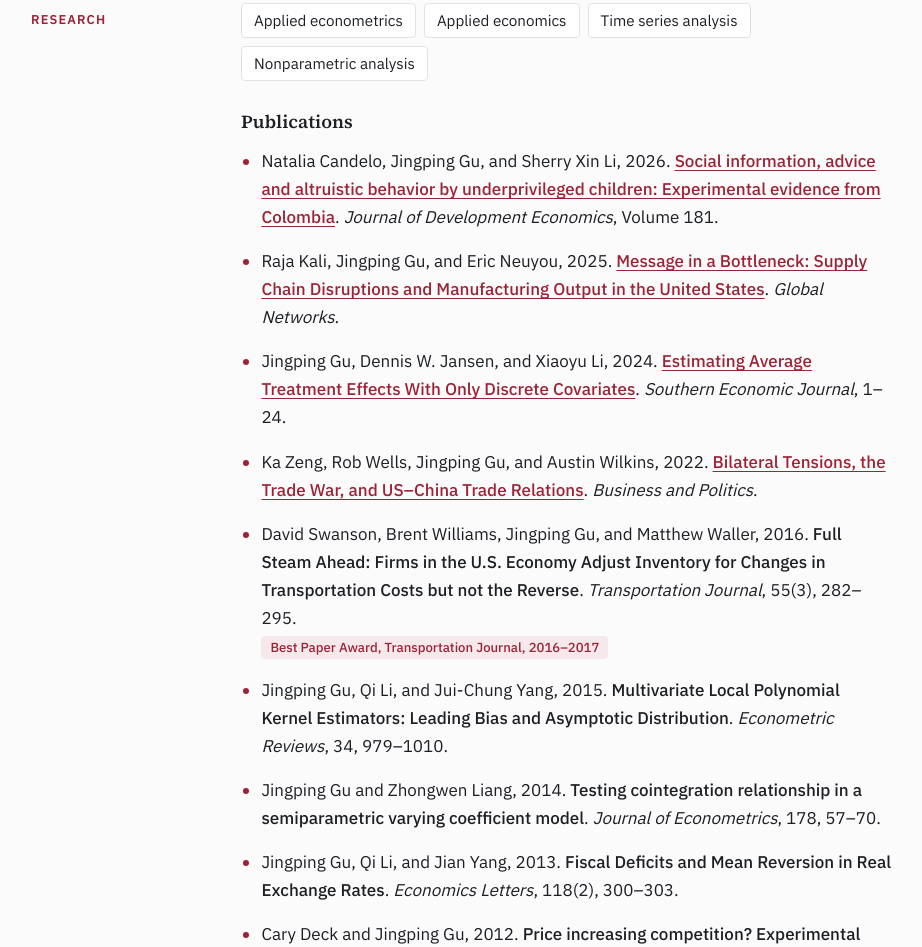
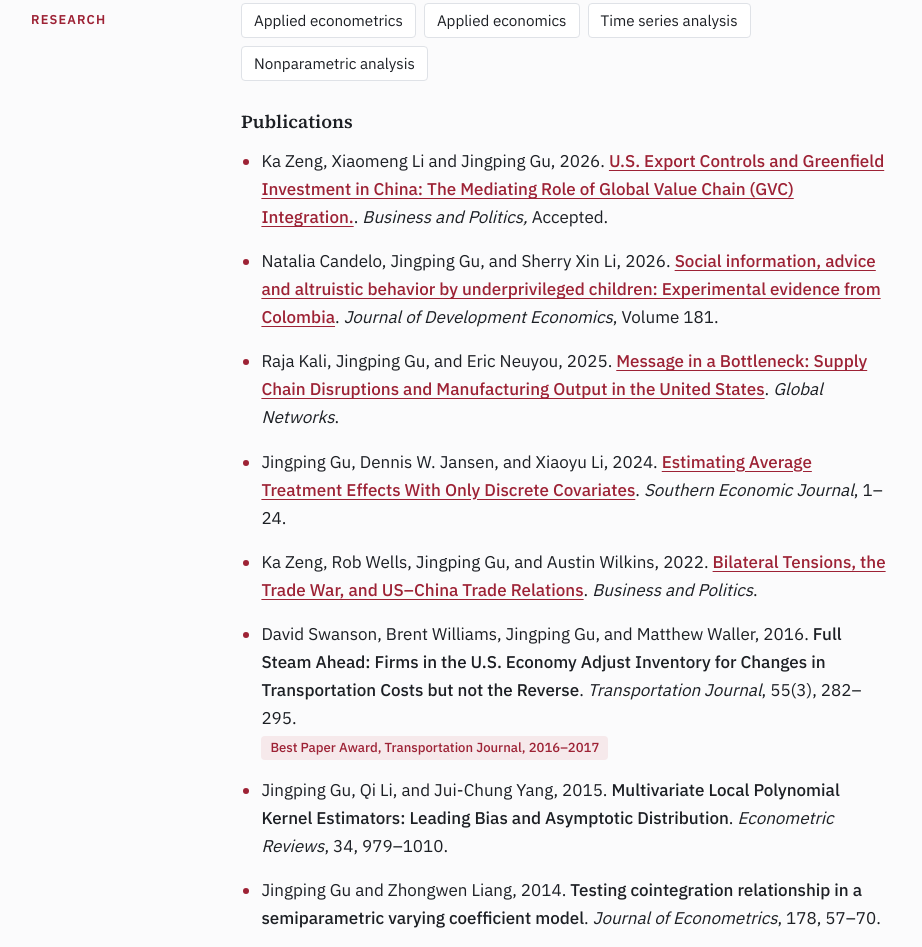
Before and after one commit to Jingpinggu/jingpinggu.github.io, a plain HTML site: page index.html in a window 1280 px wide. Shown: the part 971-1918 px from the top of the page, without its empty margins (173-1095 px from the left). Drawn offline with Linux system fonts and the light colour scheme.

Commit message:
Add files via upload

```diff
--- a/index.html
+++ b/index.html
@@ -218,6 +218,9 @@
       </ul>
       <h3>Publications</h3>
       <ol class="pubs">
+	<li><div>Ka Zeng, Xiaomeng Li and Jingping Gu, 2026. <span class="pub-title"><a href=" ">U.S. Export Controls and Greenfield Investment in China: The
+Mediating Role of Global Value Chain (GVC) Integration.</a></span>. <em>Business and Politics,</em> Accepted. </div></li>
+
         <li><div>Natalia Candelo, Jingping Gu, and Sherry Xin Li, 2026. <span class="pub-title"><a href="https://doi.org/10.1016/j.jdeveco.2026.103750">Social information, advice and altruistic behavior by underprivileged children: Experimental evidence from Colombia</a></span>. <em>Journal of Development Economics</em>, Volume 181.</div></li>
         <li><div>Raja Kali, Jingping Gu, and Eric Neuyou, 2025. <span class="pub-title"><a href="https://doi.org/10.1111/glob.70032">Message in a Bottleneck: Supply Chain Disruptions and Manufacturing Output in the United States</a></span>. <em>Global Networks</em>.</div></li>
         <li><div>Jingping Gu, Dennis W. Jansen, and Xiaoyu Li, 2024. <span class="pub-title"><a href="https://doi.org/10.1002/soej.12741">Estimating Average Treatment Effects With Only Discrete Covariates</a></span>. <em>Southern Economic Journal</em>, 1&ndash;24.</div></li>
```
